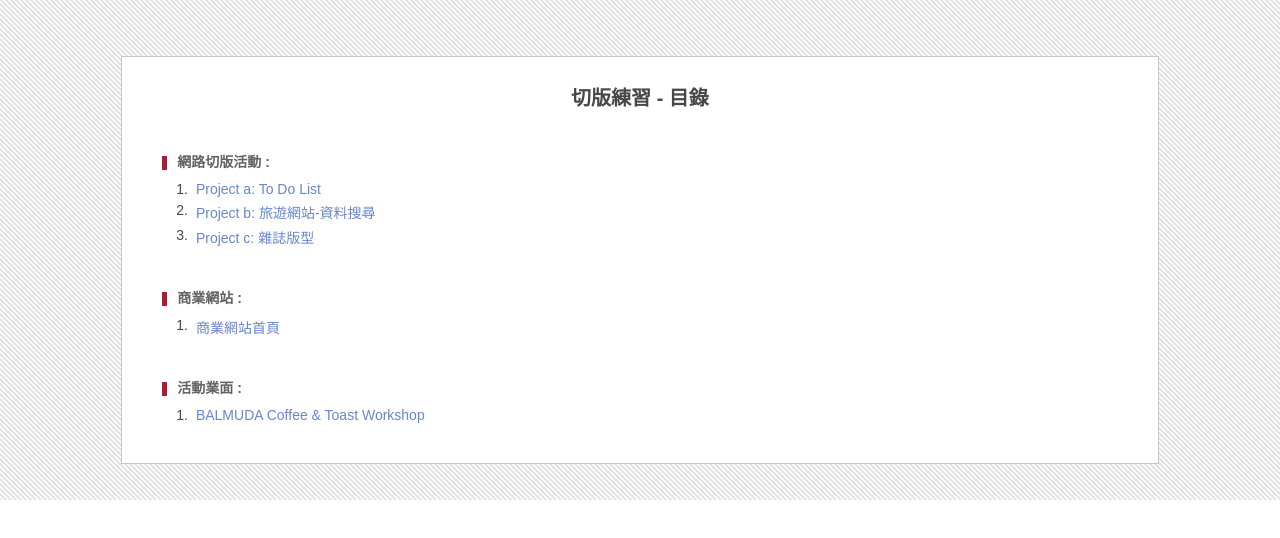
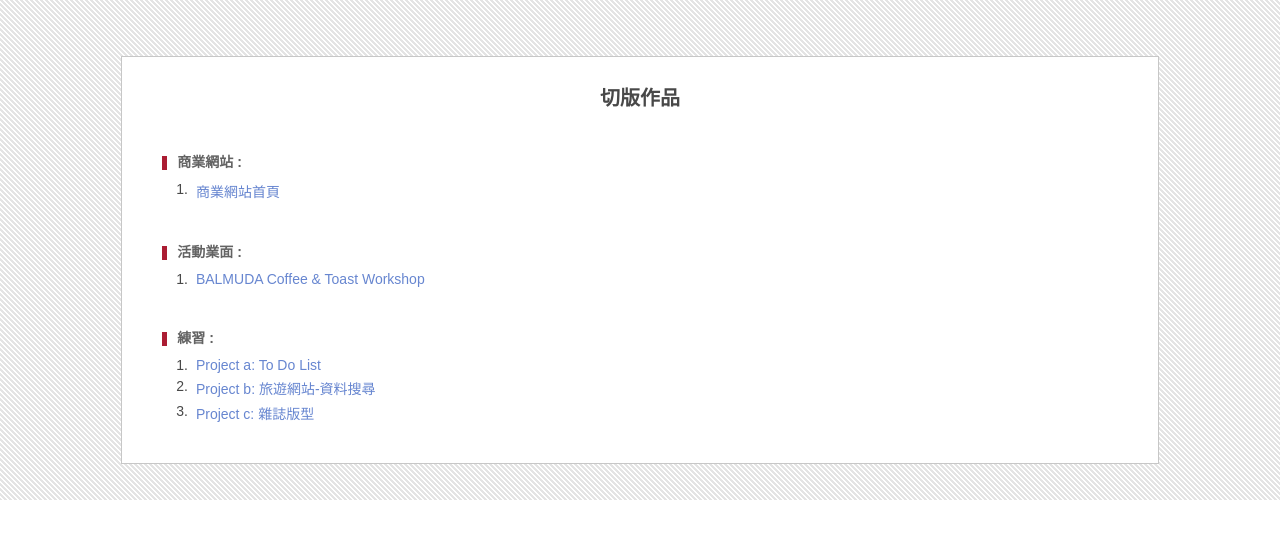
Before and after one commit to Gotop1711/WebMyPrac, a plain HTML site: page index.html in a window 1280 px wide. Drawn offline with Linux system fonts and the light colour scheme.

Commit message:
adjust index

```diff
--- a/index.html
+++ b/index.html
@@ -16,18 +16,8 @@
 				<section class="" style="margin: auto;">
 					<article class="style001">
 						<header>
-							<h3> 切版練習 - 目錄 </h3>
+							<h3> 切版作品 </h3>
 						</header>
-						<div class="content">
-							<section>
-								<h2 class="rect">網路切版活動 :</h2>
-								<ul class="_closer">
-									<li><a href="./F2E/Week01/" target="_blank">Project a: To Do List</a></li>
-									<li><a href="./F2E/Week02/" target="_blank">Project b: 旅遊網站-資料搜尋</a></li>
-									<li><a href="./F2E/Week04/" target="_blank">Project c: 雜誌版型</a></li>
-								</ul>
-							</section>
-						</div>
 						<div class="content">
 							<section>
 								<h2 class="rect">商業網站 :</h2>
@@ -35,14 +25,21 @@
 									<li><a href="./CloudInt/" target="_blank">商業網站首頁</a></li>
 								</ul>
 							</section>
-						</div>
-						<div class="content">
 							<section>
 								<h2 class="rect">活動業面 :</h2>
 								<ul class="_closer">
 									<li><a href="./Balmuda_BovenCafe/" target="_blank">BALMUDA Coffee & Toast Workshop</a></li>
 								</ul>
 							</section>
+							<section>
+								<h2 class="rect">練習 :</h2>
+								<ul class="_closer">
+									<li><a href="./F2E/Week01/" target="_blank">Project a: To Do List</a></li>
+									<li><a href="./F2E/Week02/" target="_blank">Project b: 旅遊網站-資料搜尋</a></li>
+									<li><a href="./F2E/Week04/" target="_blank">Project c: 雜誌版型</a></li>
+								</ul>
+							</section>
+
 						</div>
 					</article>
 				</section>
```
